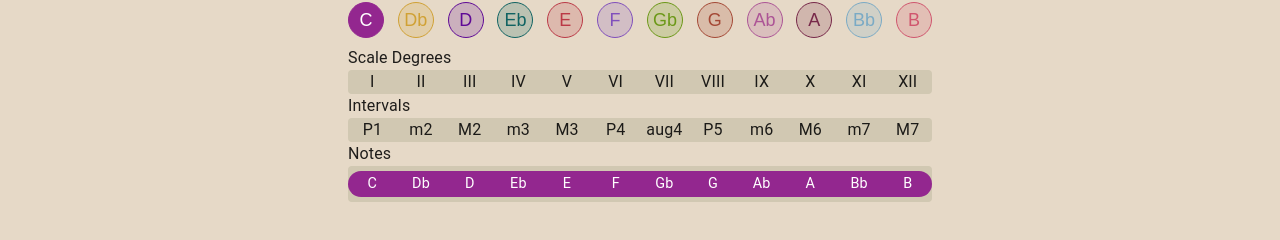
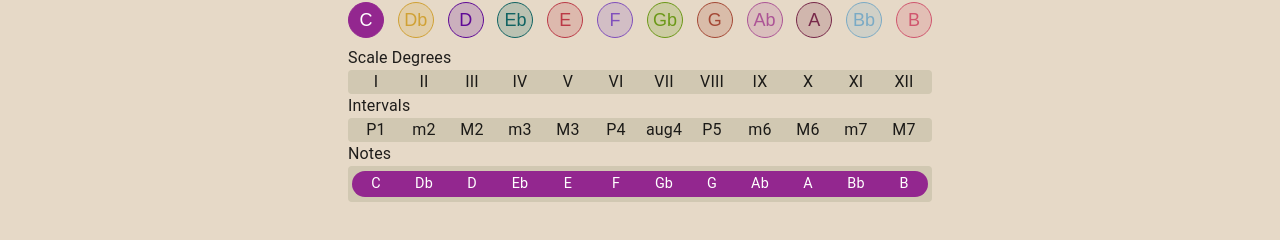
Before and after one commit to glennholland/interval-calc, a React (Vite) app: page / in a window 1280 px wide. Shown: the part 126-366 px from the top of the page. Built offline with nearby package versions, Linux system fonts and the light colour scheme.

Commit message:
ui overhaul

```diff
--- a/src/Table.tsx
+++ b/src/Table.tsx
@@ -37,7 +37,7 @@ const DataTable = ({
       <Box sx={{}}>Scale Degrees</Box>
       <Table sx={{ backgroundColor: (t) => t.palette.background.paper }}>
         <TableBody>
-          <TableRow key={rowsWithAccidentals.length}>
+          <TableRow key={rowsWithAccidentals.length} sx={{ padding: '0 4px' }}>
             {rowsWithAccidentals[0].map((_, idx) => (
               <TableCell
                 alignContent="center"
@@ -57,7 +57,7 @@ const DataTable = ({
       <Box sx={{}}>Intervals</Box>
       <Table sx={{ backgroundColor: (t) => t.palette.background.paper }}>
         <TableBody>
-          <TableRow key={'intervals'}>
+          <TableRow key={'intervals'} sx={{ padding: '0 4px' }}>
             {computedIntervals.map((interval) => (
               <TableCell key={interval}>{interval}</TableCell>
             ))}
@@ -70,7 +70,7 @@ const DataTable = ({
           <Box sx={{}}>Chords</Box>
           <Table sx={{ backgroundColor: (t) => t.palette.background.paper }}>
             <TableBody>
-              <TableRow key={'intervals'}>
+              <TableRow key={'intervals'} sx={{ padding: '0 4px' }}>
                 {DIATONIC_CHORD_SCALES[scale].map((chord) => (
                   <TableCell key={chord}>{chord}</TableCell>
                 ))}
@@ -81,7 +81,11 @@ const DataTable = ({
       )}
       <Box sx={{}}>Notes</Box>
 
-      <Table sx={{ backgroundColor: (t) => t.palette.background.paper }}>
+      <Table
+        sx={{
+          backgroundColor: (t) => t.palette.background.paper,
+        }}
+      >
         <TableBody>
           {rowsWithAccidentals.map((row, idx, arr) => {
             const backgroundColor = getNoteColor(activeNotes[idx]);
@@ -90,6 +94,7 @@ const DataTable = ({
                 key={idx}
                 sx={{
                   height: '36px',
+                  padding: '0 4px',
                 }}
                 hideBorders
               >
```
